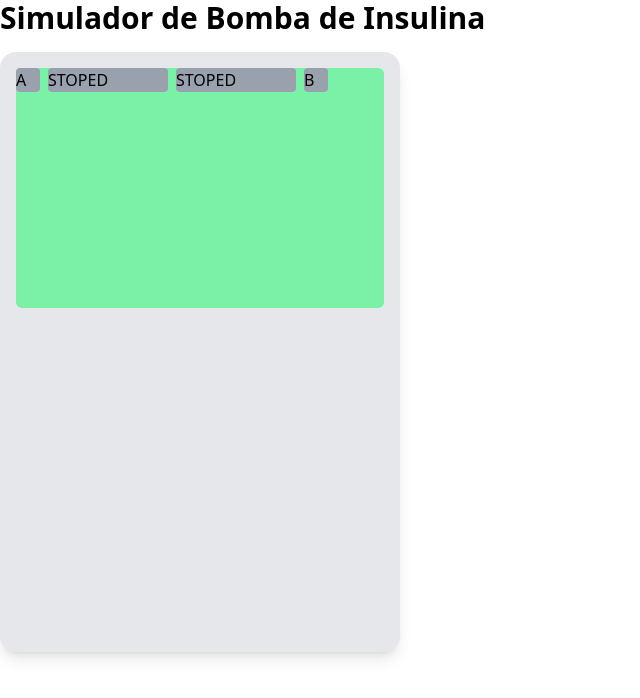
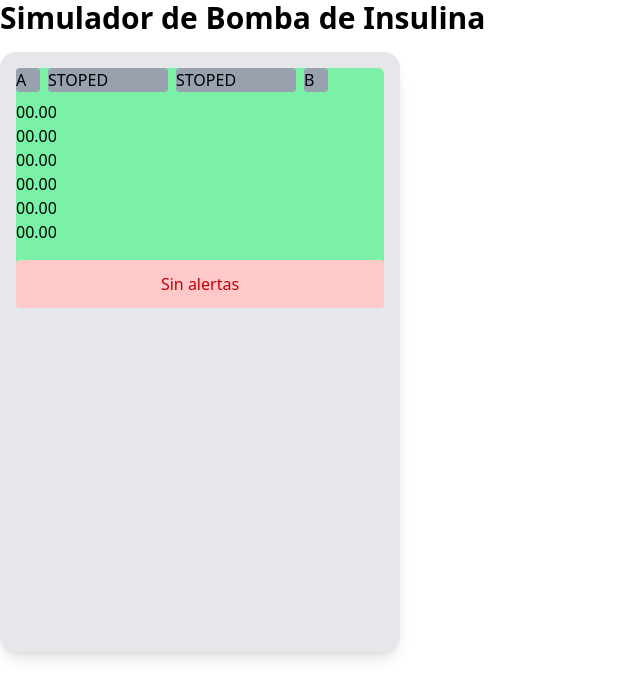
Before and after one commit to vpeinado263/simulador-bomba-insulina, a Next.js app in the folder frontend/: page / in a window 1280 px wide. Shown: the top 698 px of the page, without its empty margins (0-640 px from the left). Built offline with nearby package versions, Linux system fonts and the light colour scheme.

Commit message:
Insertar MessageRegion en LCD

```diff
--- a/frontend/src/components/organisms/Lcd.jsx
+++ b/frontend/src/components/organisms/Lcd.jsx
@@ -1,9 +1,17 @@
+import MessageRegion from "../molecules/MessageRegion"
 import StatusRegion from "../molecules/StatusRegion"
 
 const Lcd = () => {
   return (
     <div className="w-full h-60 bg-green-300 rounded-md ">
       <StatusRegion />
+      <div>00.00</div>
+      <div>00.00</div>
+      <div>00.00</div>
+      <div>00.00</div>
+      <div>00.00</div>
+      <div>00.00</div>
+      <MessageRegion />
     </div>
   )
 }
```
